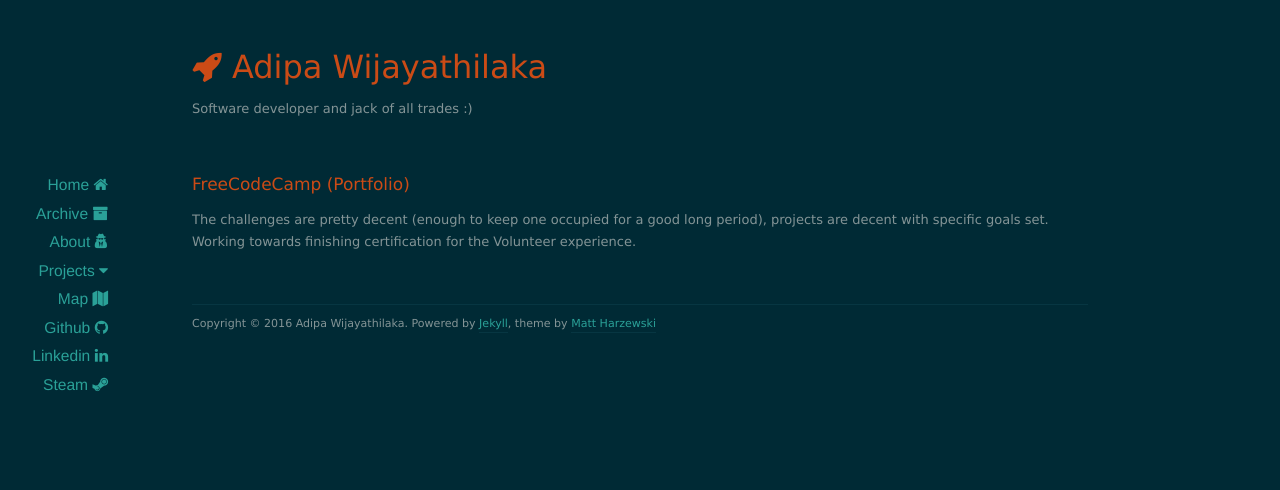
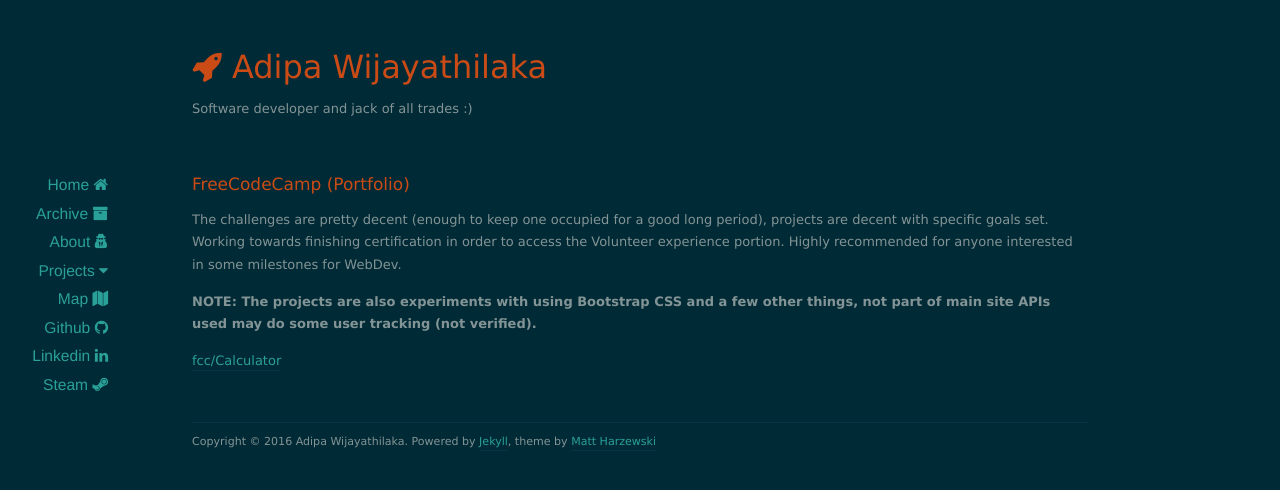
Before and after one commit to boarnoah/boarnoah.github.io, a Jekyll site: the page built from projects/fcc/index.html, in a window 1280 px wide. Shown: the top 490 px of the page. Built offline with Jekyll 4.4.1, drawn with Linux system fonts in a browser that asks for light colours.

Commit message:
Disclaimer + LInk to fcc/calculator

```diff
--- a/projects/fcc/index.html
+++ b/projects/fcc/index.html
@@ -3,5 +3,16 @@
 title: "FreeCodeCamp (Portfolio)"
 date: 2016-03-03 00:00:00
 ---
+<p>
 The challenges are pretty decent (enough to keep one occupied for a good long period), projects are decent with specific goals set.
-Working towards finishing certification for the Volunteer experience.
+Working towards finishing certification in order to access the Volunteer experience portion.
+
+Highly recommended for anyone interested in some milestones for WebDev.
+</p>
+<p>
+	<b>
+		NOTE: The projects are also experiments with using Bootstrap CSS and a few other things, not part of main site
+		APIs used may do some user tracking (not verified).
+	</b>
+</p>
+<span><a href="http://boarnoah.github.io/projects/fcc/calculator/">fcc/Calculator</a></span>
```
